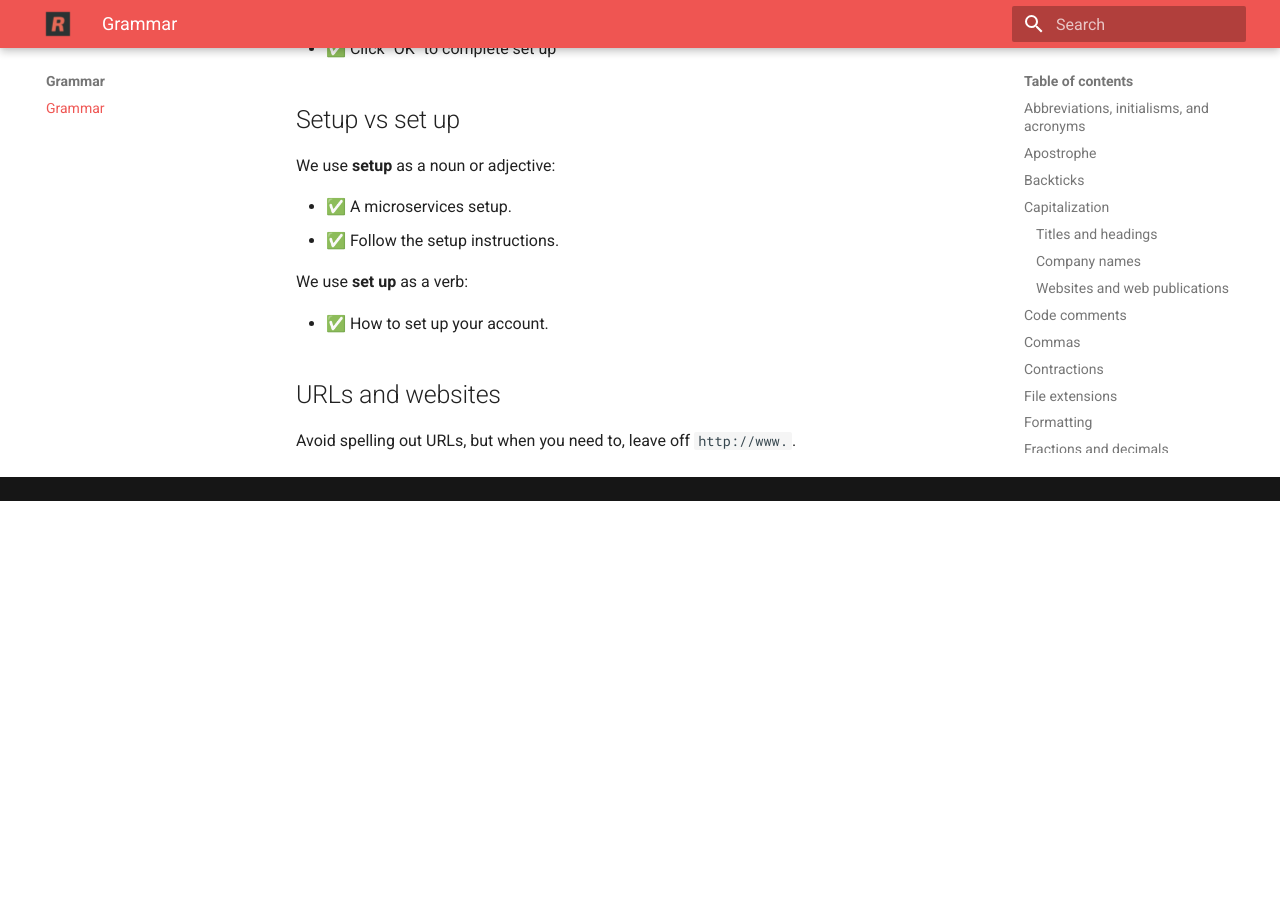
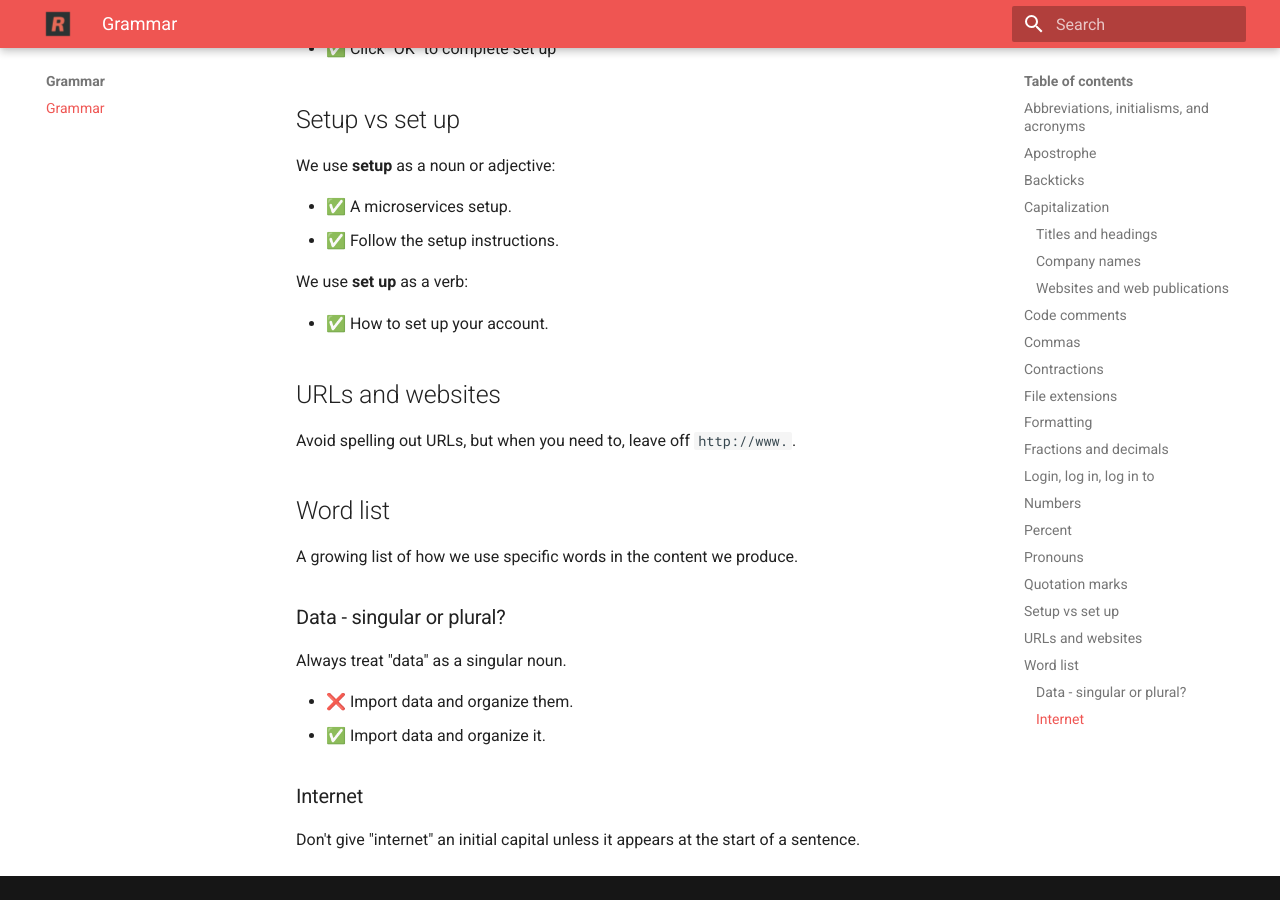
Before and after one commit to ritza-co/styleguide.ritza.co, an MkDocs documentation site: the page built from docs/grammar/grammar.md, in a window 1280 px wide and 900 px high, scrolled down 6025 px. Built offline with MkDocs 1.6.1 and Material for MkDocs 9.7.7, drawn with Linux system fonts in a browser that asks for light colours; before the commit the page ends 6526 px from its top, so only the background shows below that.

Commit message:
Add data & internet

```diff
--- a/docs/grammar/grammar.md
+++ b/docs/grammar/grammar.md
@@ -234,3 +234,18 @@ We use **set up** as a verb:
 ## URLs and websites
 
 Avoid spelling out URLs, but when you need to, leave off `http://www.`.
+
+## Word list
+
+A growing list of how we use specific words in the content we produce.
+
+### Data - singular or plural?
+
+Always treat "data" as a singular noun.
+
+* ❌ Import data and organize them.
+* ✅ Import data and organize it.
+
+### Internet
+
+Don't give "internet" an initial capital unless it appears at the start of a sentence.
```
